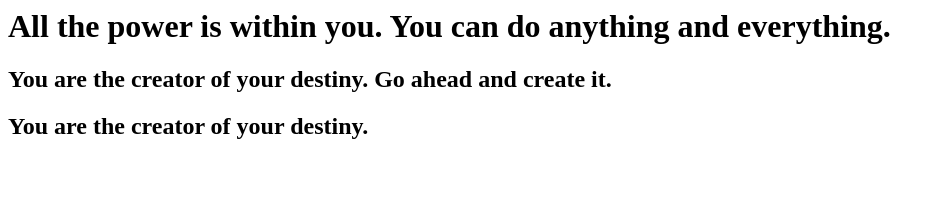
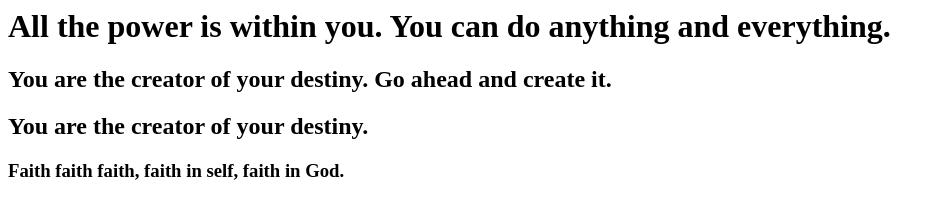
Before and after one commit to prabhatparey/firstgitrepo, a plain HTML site: page index.html in a window 1280 px wide. Shown: the whole page, without its empty margins (0-945 px from the left). Drawn offline with Linux system fonts and the light colour scheme.

Commit message:
Added 3rd quote

```diff
--- a/index.html
+++ b/index.html
@@ -3,5 +3,6 @@
 <h1>All the power is within you. You can do anything and everything.</h1>
 <h2>You are the creator of your destiny. Go ahead and create it.<h2>
 <h2>You are the creator of your destiny.<h2>
+<h3>Faith faith faith, faith in self, faith in God.</h3>
 </body>
 </html>
```
